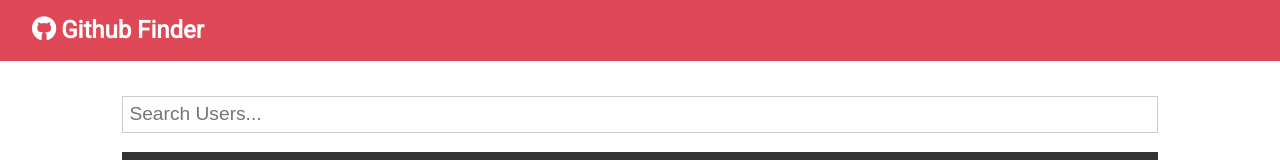
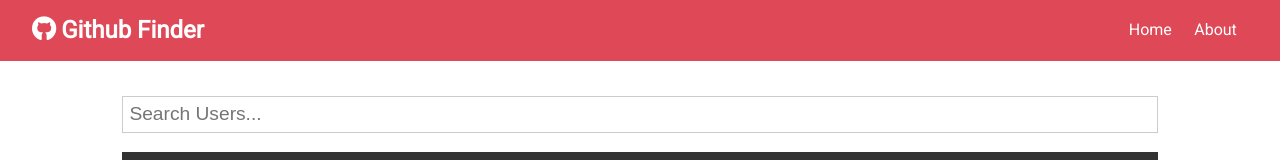
Before and after one commit to biagioo/github-finder, a React (Create React App) app: page / in a window 1280 px wide. Shown: the top 160 px of the page. Built offline with nearby package versions, Linux system fonts and the light colour scheme; no server answers.

Commit message:
added Links to Home and About pages

```diff
--- a/src/components/layout/Navbar.js
+++ b/src/components/layout/Navbar.js
@@ -1,5 +1,6 @@
 import React from 'react';
 import PropTypes from 'prop-types';
+import { Link } from 'react-router-dom/cjs/react-router-dom.min';
 
 const Navbar = ({ icon, title }) => {
   return (
@@ -7,6 +8,14 @@
       <h1>
         <i className={icon} /> {title}
       </h1>
+      <ul>
+        <li>
+          <Link to='/'>Home</Link>
+        </li>
+        <li>
+          <Link to='/about'>About</Link>
+        </li>
+      </ul>
     </nav>
   );
 };
```
